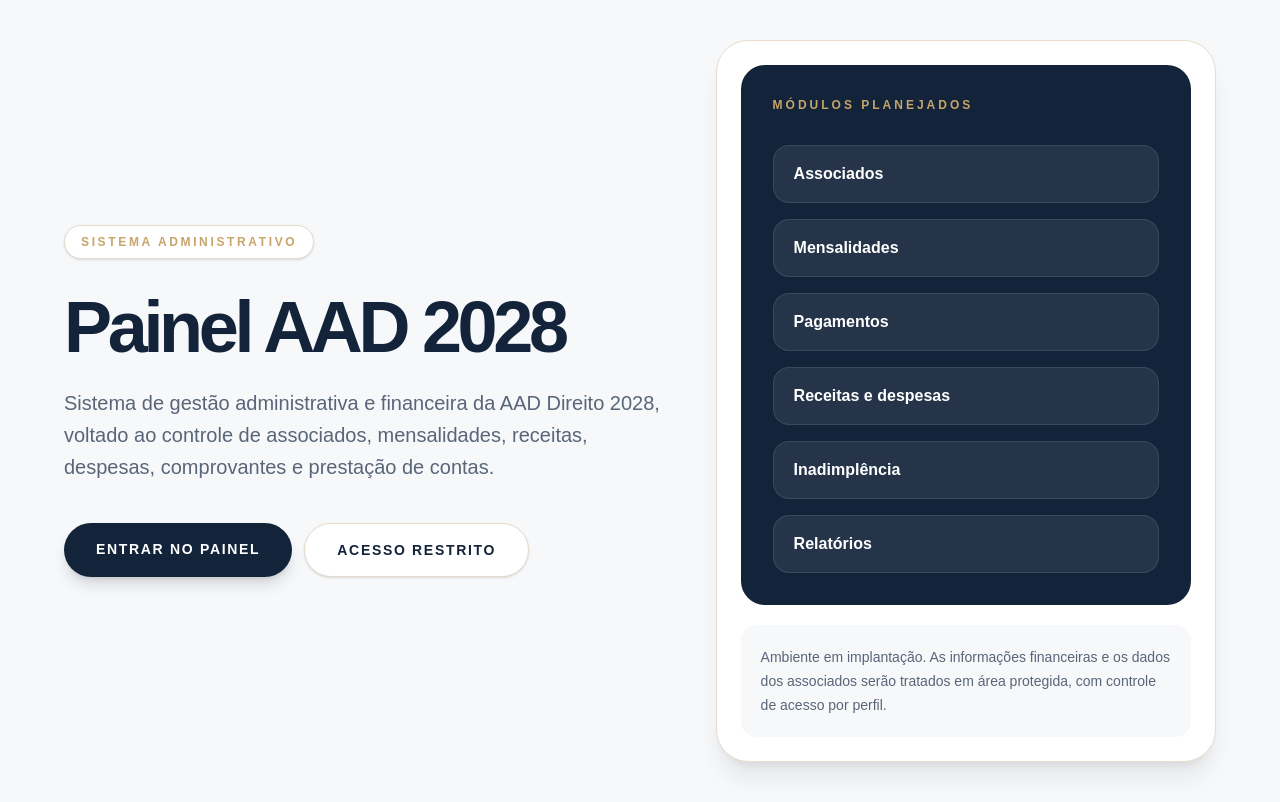
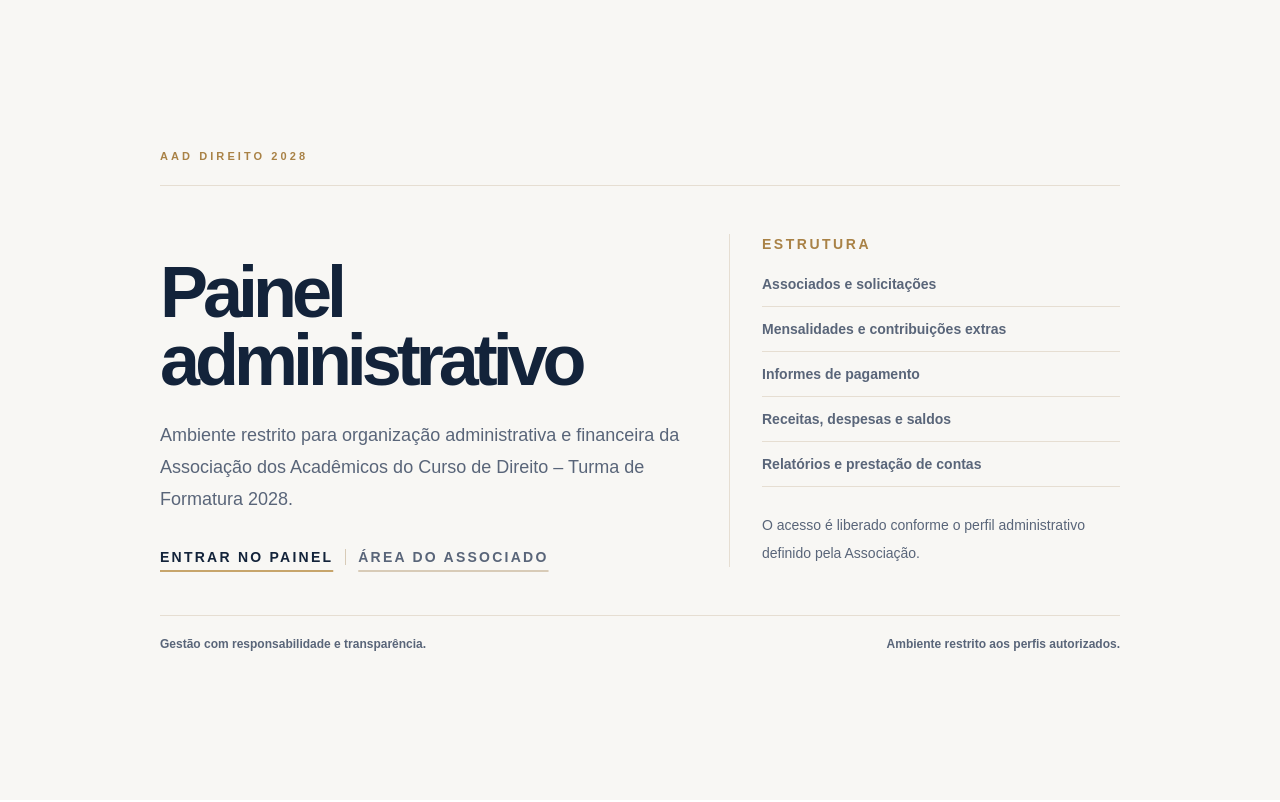
Before and after one commit to agua-2025/painel-aad-2028, a Next.js app: page / in a window 1280 px wide. Built offline with nearby package versions, Linux system fonts and the light colour scheme.

Commit message:
melhorias na tela de login

```diff
--- a/app/login/page.tsx
+++ b/app/login/page.tsx
@@ -5,7 +5,7 @@ import { useState } from "react";
 import { createClient } from "@/lib/supabase/client";
 
 export default function LoginPage() {
-  const [email, setEmail] = useState("vivendamirassol@gmail.com");
+  const [email, setEmail] = useState("");
   const [password, setPassword] = useState("");
   const [status, setStatus] = useState("");
   const [loading, setLoading] = useState(false);
@@ -34,60 +34,80 @@ export default function LoginPage() {
   }
 
   return (
-    <main className="min-h-screen bg-[#f7f8fa] px-6 py-10 text-[#13233a]">
-      <section className="mx-auto flex min-h-[calc(100vh-80px)] max-w-5xl items-center justify-center">
-        <div className="grid w-full overflow-hidden rounded-[2rem] border border-[#e8dccb] bg-white shadow-xl shadow-slate-900/8 lg:grid-cols-[0.9fr_1.1fr]">
-          <div className="bg-[#13233a] p-10 text-white">
+    <main className="min-h-screen bg-[#f8f7f4] text-[#13233a]">
+      <section className="mx-auto flex min-h-screen w-full max-w-5xl flex-col justify-center px-5 py-8 md:px-8">
+        <div className="border-b border-[#e6ded2] pb-5">
           <Link
             href="/"
-              className="inline-flex h-14 w-14 items-center justify-center rounded-full bg-[#c7a56b] text-sm font-black text-[#13233a]"
+            className="text-[11px] font-black uppercase tracking-[0.28em] text-[#a98246] transition hover:text-[#13233a]"
           >
-              AAD
+            AAD Direito 2028
           </Link>
+        </div>
 
-            <h1 className="mt-10 text-4xl font-black tracking-[-0.05em]">
-              Painel AAD 2028
+        <div className="grid gap-10 py-12 lg:grid-cols-[0.9fr_1.1fr] lg:items-end">
+          <section>
+            <p className="text-[11px] font-black uppercase tracking-[0.28em] text-[#a98246]">
+              Acesso restrito
+            </p>
+
+            <h1 className="mt-5 max-w-xl text-5xl font-black leading-[0.95] tracking-[-0.07em] text-[#13233a] md:text-6xl">
+              Entrar no painel
             </h1>
 
-            <p className="mt-5 leading-7 text-white/75">
-              Acesso restrito aos usuários autorizados da Associação.
+            <p className="mt-6 max-w-md text-base font-medium leading-8 text-[#596579]">
+              Informe suas credenciais para acessar o ambiente administrativo da
+              Associação.
             </p>
 
-            <div className="mt-10 rounded-2xl border border-white/10 bg-white/8 p-5 text-sm leading-6 text-white/75">
-              Use o e-mail e a senha cadastrados no Supabase Auth.
+            <p className="mt-6 max-w-md border-l-2 border-[#c7a56b] pl-4 text-sm font-medium leading-7 text-[#596579]">
+              O acesso é permitido apenas aos usuários autorizados conforme o
+              perfil definido no sistema.
+            </p>
+          </section>
+
+          <section className="rounded-[1.75rem] border border-[#e6ded2] bg-white p-5 shadow-xl shadow-slate-900/8 md:p-7">
+            <div className="flex items-center justify-between gap-4 border-b border-[#eee7db] pb-5">
+              <div>
+                <p className="text-[11px] font-black uppercase tracking-[0.22em] text-[#a98246]">
+                  Login
+                </p>
+
+                <h2 className="mt-2 text-2xl font-black tracking-[-0.04em] text-[#13233a]">
+                  Dados de acesso
+                </h2>
+              </div>
+
+              <div className="flex h-11 w-11 items-center justify-center rounded-full bg-[#f1eadf] text-xs font-black text-[#a98246]">
+                AAD
               </div>
             </div>
 
-          <div className="p-8 md:p-10">
-            <p className="text-xs font-black uppercase tracking-[0.25em] text-[#c7a56b]">
-              Entrar no sistema
-            </p>
-
-            <h2 className="mt-3 text-3xl font-black tracking-[-0.04em]">
-              Informe seus dados de acesso
-            </h2>
-
-            <form onSubmit={handleLogin} className="mt-8 grid gap-5">
+            <form onSubmit={handleLogin} className="mt-6 grid gap-4">
               <label className="grid gap-2">
                 <span className="text-sm font-bold text-[#596579]">E-mail</span>
+
                 <input
                   type="email"
                   value={email}
                   onChange={(event) => setEmail(event.target.value)}
                   required
-                  className="rounded-2xl border border-[#e8dccb] bg-white px-5 py-4 outline-none transition focus:border-[#c7a56b]"
+                  autoComplete="email"
+                  className="w-full rounded-xl border border-[#e6ded2] bg-[#fcfcfd] px-4 py-3 text-sm font-bold text-[#13233a] outline-none transition focus:border-[#c7a56b] focus:bg-white"
                   placeholder="seuemail@exemplo.com"
                 />
               </label>
 
               <label className="grid gap-2">
                 <span className="text-sm font-bold text-[#596579]">Senha</span>
+
                 <input
                   type="password"
                   value={password}
                   onChange={(event) => setPassword(event.target.value)}
                   required
-                  className="rounded-2xl border border-[#e8dccb] bg-white px-5 py-4 outline-none transition focus:border-[#c7a56b]"
+                  autoComplete="current-password"
+                  className="w-full rounded-xl border border-[#e6ded2] bg-[#fcfcfd] px-4 py-3 text-sm font-bold text-[#13233a] outline-none transition focus:border-[#c7a56b] focus:bg-white"
                   placeholder="Digite sua senha"
                 />
               </label>
@@ -95,19 +115,35 @@ export default function LoginPage() {
               <button
                 type="submit"
                 disabled={loading}
-                className="rounded-full bg-[#13233a] px-8 py-4 text-sm font-black uppercase tracking-[0.12em] text-white shadow-lg shadow-slate-900/15 transition hover:-translate-y-0.5 disabled:cursor-not-allowed disabled:opacity-70"
+                className="mt-2 rounded-xl bg-[#13233a] px-6 py-3 text-[12px] font-black uppercase tracking-[0.14em] text-white shadow-lg shadow-slate-900/12 transition hover:bg-[#0d1a2d] disabled:cursor-not-allowed disabled:opacity-70"
               >
                 {loading ? "Entrando..." : "Entrar"}
               </button>
 
               {status && (
-                <div className="rounded-2xl bg-[#f7f8fa] p-4 text-sm font-bold text-[#596579]">
+                <div className="rounded-xl border border-[#e6ded2] bg-[#f8f7f4] px-4 py-3 text-sm font-bold leading-6 text-[#596579]">
                   {status}
                 </div>
               )}
             </form>
+
+            <div className="mt-6 border-t border-[#eee7db] pt-4">
+              <Link
+                href="/"
+                className="text-xs font-black uppercase tracking-[0.14em] text-[#596579] underline decoration-[#d8cbb7] decoration-2 underline-offset-8 transition hover:text-[#13233a]"
+              >
+                Voltar para a página inicial
+              </Link>
             </div>
+          </section>
         </div>
+
+        <footer className="border-t border-[#e6ded2] pt-5">
+          <div className="flex flex-col gap-2 text-xs font-bold text-[#596579] md:flex-row md:items-center md:justify-between">
+            <p>AAD Direito 2028 · Ambiente administrativo.</p>
+            <p>Acesso restrito aos perfis autorizados.</p>
+          </div>
+        </footer>
       </section>
     </main>
   );
--- a/app/page.tsx
+++ b/app/page.tsx
@@ -1,71 +1,80 @@
 import Link from "next/link";
+
+const items = [
+  "Associados e solicitações",
+  "Mensalidades e contribuições extras",
+  "Informes de pagamento",
+  "Receitas, despesas e saldos",
+  "Relatórios e prestação de contas",
+];
 
 export default function Home() {
   return (
-    <main className="min-h-screen bg-[#f7f8fa] px-6 py-10 text-[#13233a]">
-      <section className="mx-auto flex min-h-[calc(100vh-80px)] max-w-6xl items-center">
-        <div className="grid w-full gap-10 lg:grid-cols-[1.1fr_0.9fr] lg:items-center">
-          <div>
-            <div className="inline-flex rounded-full border border-[#e8dccb] bg-white px-4 py-2 text-xs font-black uppercase tracking-[0.22em] text-[#c7a56b] shadow-sm">
-              Sistema administrativo
-            </div>
+    <main className="min-h-screen bg-[#f8f7f4] text-[#13233a]">
+      <section className="mx-auto flex min-h-screen w-full max-w-5xl flex-col justify-center px-5 py-8 md:px-8">
+        <div className="border-b border-[#e6ded2] pb-5">
+          <p className="text-[11px] font-black uppercase tracking-[0.28em] text-[#a98246]">
+            AAD Direito 2028
+          </p>
+        </div>
 
-            <h1 className="mt-8 text-5xl font-black tracking-[-0.06em] text-[#13233a] md:text-7xl">
-              Painel AAD 2028
+        <div className="grid gap-10 py-12 lg:grid-cols-[1.15fr_0.85fr] lg:items-end">
+          <section>
+            <h1 className="max-w-3xl text-5xl font-black leading-[0.95] tracking-[-0.07em] text-[#13233a] md:text-7xl">
+              Painel administrativo
             </h1>
 
-            <p className="mt-6 max-w-2xl text-xl leading-8 text-[#596579]">
-              Sistema de gestão administrativa e financeira da AAD Direito 2028,
-              voltado ao controle de associados, mensalidades, receitas,
-              despesas, comprovantes e prestação de contas.
+            <p className="mt-6 max-w-2xl text-base font-medium leading-8 text-[#596579] md:text-lg">
+              Ambiente restrito para organização administrativa e financeira da
+              Associação dos Acadêmicos do Curso de Direito – Turma de Formatura
+              2028.
             </p>
 
-            <div className="mt-10 flex flex-col gap-3 sm:flex-row">
+            <div className="mt-8 flex flex-col gap-3 sm:flex-row sm:items-center">
               <Link
                 href="/login"
-                className="rounded-full bg-[#13233a] px-8 py-4 text-center text-sm font-black uppercase tracking-[0.12em] text-white shadow-lg shadow-slate-900/15 transition hover:-translate-y-0.5"
+                className="text-sm font-black uppercase tracking-[0.16em] text-[#13233a] underline decoration-[#c7a56b] decoration-2 underline-offset-8 transition hover:text-[#a98246]"
               >
                 Entrar no painel
               </Link>
 
-              <div className="rounded-full border border-[#e8dccb] bg-white px-8 py-4 text-center text-sm font-black uppercase tracking-[0.12em] text-[#13233a] shadow-sm">
-                Acesso restrito
-              </div>
+              <span className="hidden h-4 w-px bg-[#d8cbb7] sm:block" />
+
+              <Link
+                href="/area"
+                className="text-sm font-black uppercase tracking-[0.16em] text-[#596579] underline decoration-[#d8cbb7] decoration-2 underline-offset-8 transition hover:text-[#13233a]"
+              >
+                Área do associado
+              </Link>
             </div>
-          </div>
+          </section>
 
-          <div className="rounded-[2rem] border border-[#e8dccb] bg-white p-6 shadow-xl shadow-slate-900/8">
-            <div className="rounded-[1.5rem] bg-[#13233a] p-8 text-white">
-              <p className="text-xs font-black uppercase tracking-[0.25em] text-[#c7a56b]">
-                Módulos planejados
-              </p>
+          <aside className="border-l-0 border-[#e6ded2] lg:border-l lg:pl-8">
+            <p className="text-sm font-black uppercase tracking-[0.18em] text-[#a98246]">
+              Estrutura
+            </p>
 
-              <div className="mt-8 grid gap-4">
-                {[
-                  "Associados",
-                  "Mensalidades",
-                  "Pagamentos",
-                  "Receitas e despesas",
-                  "Inadimplência",
-                  "Relatórios",
-                ].map((item) => (
-                  <div
-                    key={item}
-                    className="rounded-2xl border border-white/10 bg-white/8 px-5 py-4 font-bold"
-                  >
-                    {item}
-                  </div>
-                ))}
-              </div>
+            <div className="mt-5 space-y-3">
+              {items.map((item) => (
+                <div key={item} className="border-b border-[#e6ded2] pb-3">
+                  <p className="text-sm font-bold text-[#596579]">{item}</p>
+                </div>
+              ))}
             </div>
 
-            <div className="mt-5 rounded-2xl bg-[#f7f8fa] p-5 text-sm leading-6 text-[#596579]">
-              Ambiente em implantação. As informações financeiras e os dados dos
-              associados serão tratados em área protegida, com controle de acesso
-              por perfil.
-            </div>
+            <p className="mt-6 text-sm font-medium leading-7 text-[#596579]">
+              O acesso é liberado conforme o perfil administrativo definido pela
+              Associação.
+            </p>
+          </aside>
+        </div>
+
+        <footer className="border-t border-[#e6ded2] pt-5">
+          <div className="flex flex-col gap-2 text-xs font-bold text-[#596579] md:flex-row md:items-center md:justify-between">
+            <p>Gestão com responsabilidade e transparência.</p>
+            <p>Ambiente restrito aos perfis autorizados.</p>
           </div>
-        </div>
+        </footer>
       </section>
     </main>
   );
```
Lines whose indentation alone changed are shown as unchanged.
